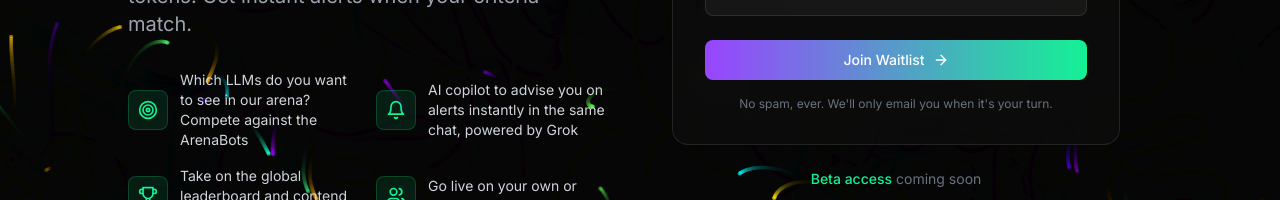
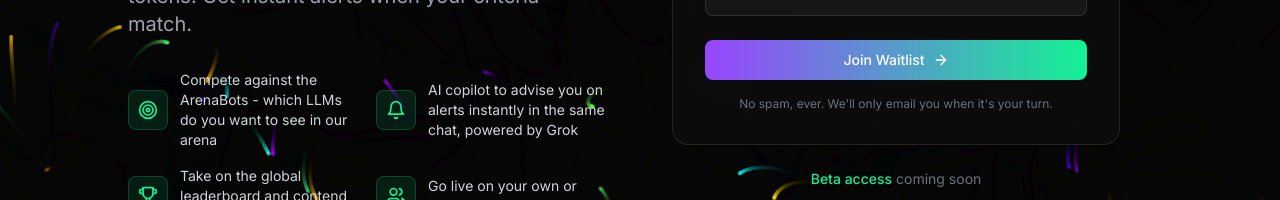
Before and after one commit to volynsal/degenarena, a Next.js app: page /waitlist in a window 1280 px wide. Shown: the part 460-660 px from the top of the page. Built offline with nearby package versions, Linux system fonts and the light colour scheme; no server answers.

Commit message:
Cleaning up the waitlist page

```diff
--- a/src/app/waitlist/page.tsx
+++ b/src/app/waitlist/page.tsx
@@ -8,7 +8,7 @@ import { Input } from '@/components/ui/Input'
 import { Mail, ArrowRight, Zap, Check, Trophy, Target, Bell, Users } from 'lucide-react'
 
 const features = [
-  { icon: Target, text: 'Which LLMs do you want to see in our arena? Compete against the ArenaBots' },
+  { icon: Target, text: 'Compete against the ArenaBots - which LLMs do you want to see in our arena' },
   { icon: Bell, text: 'AI copilot to advise you on alerts instantly in the same chat, powered by Grok' },
   { icon: Trophy, text: 'Take on the global leaderboard and contend in clan battles' },
   { icon: Users, text: 'Go live on your own or with your clan' },
```
Also changed, not shown: src/components/landing/index.ts (line endings or trailing spaces).
